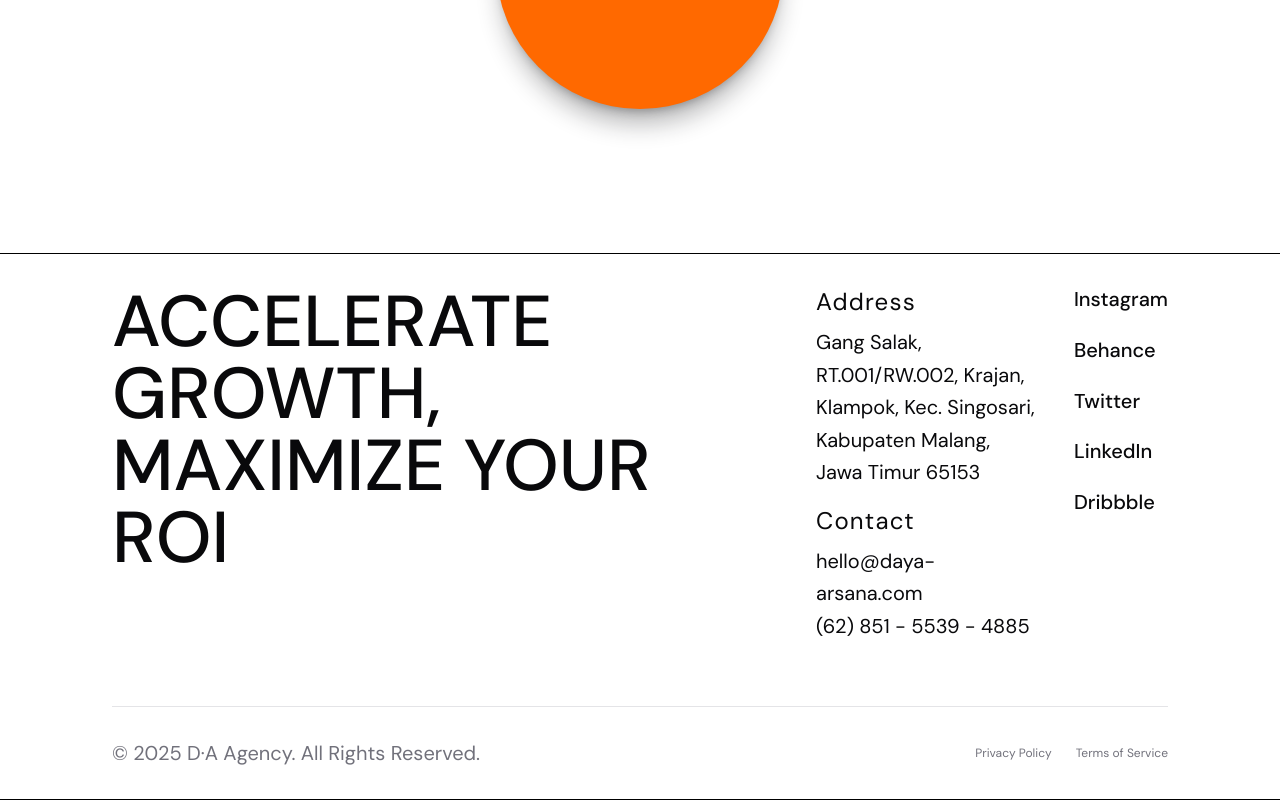
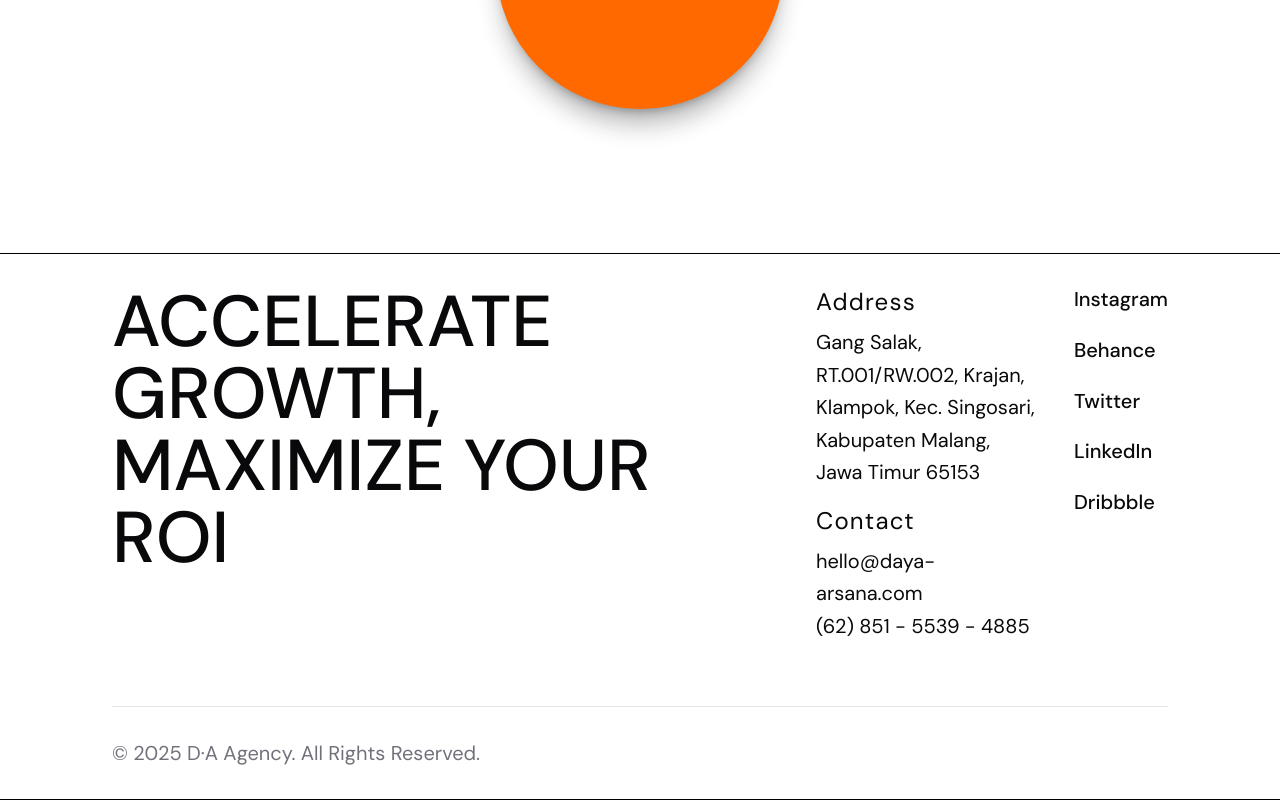
Before and after one commit to RifkyA911/Daya-Arsana, a Next.js app: page / in a window 1280 px wide. Shown: the part 3118-3918 px from the top of the page. Built offline with nearby package versions, Linux system fonts and the light colour scheme.

Commit message:
fix: footer policy

```diff
--- a/src/app/_components/Footer.tsx
+++ b/src/app/_components/Footer.tsx
@@ -48,8 +48,8 @@ const Footer = () => {
             © {new Date().getFullYear()} D·A Agency. All Rights Reserved.
           </p>
           <div className="flex gap-6 text-xs text-muted-foreground">
-            <span className="hover:text-foreground transition-colors cursor-pointer">Privacy Policy</span>
-            <span className="hover:text-foreground transition-colors cursor-pointer">Terms of Service</span>
+            {/* <span className="hover:text-foreground transition-colors cursor-pointer">Privacy Policy</span>
+            <span className="hover:text-foreground transition-colors cursor-pointer">Terms of Service</span> */}
           </div>
         </div>
       </div>
```
